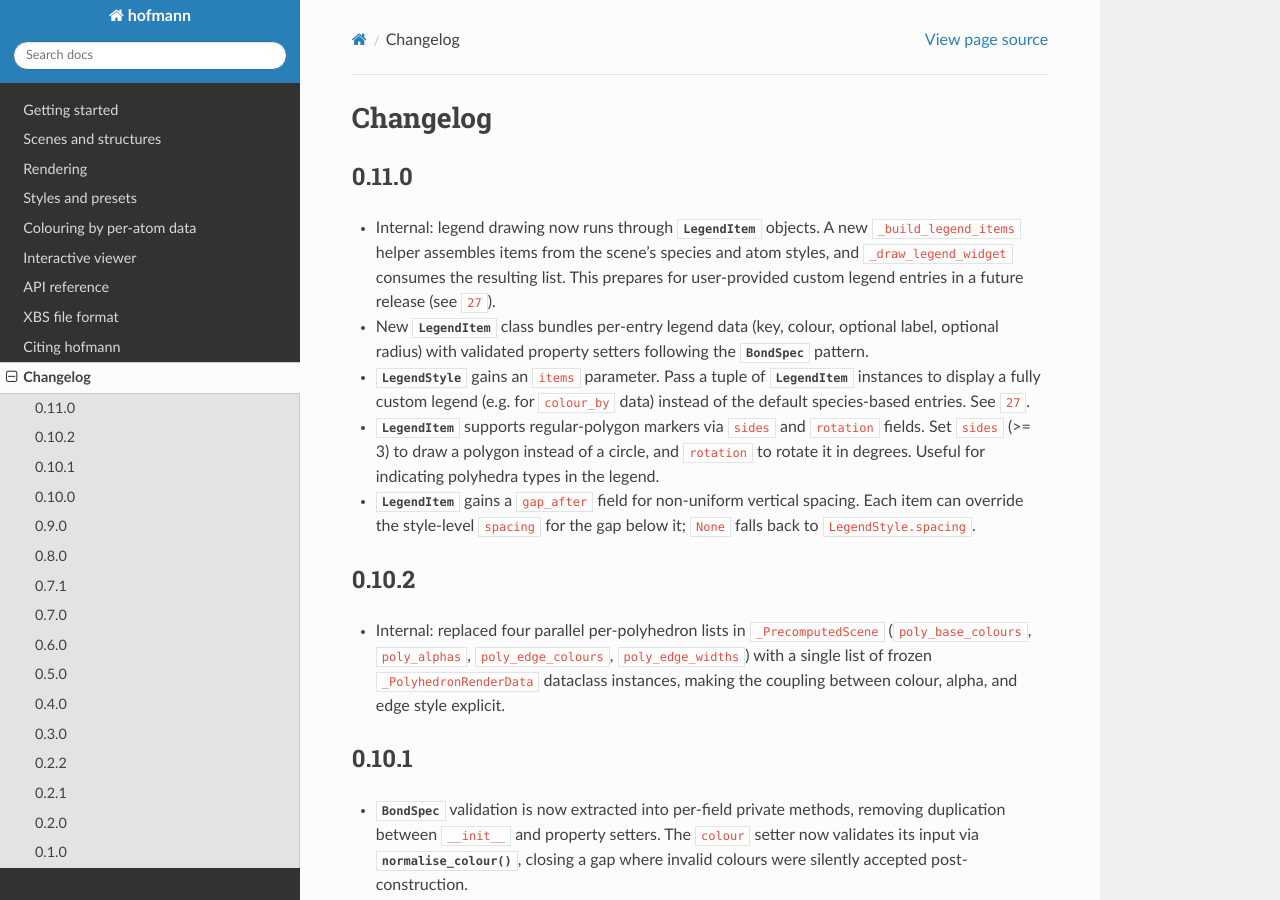
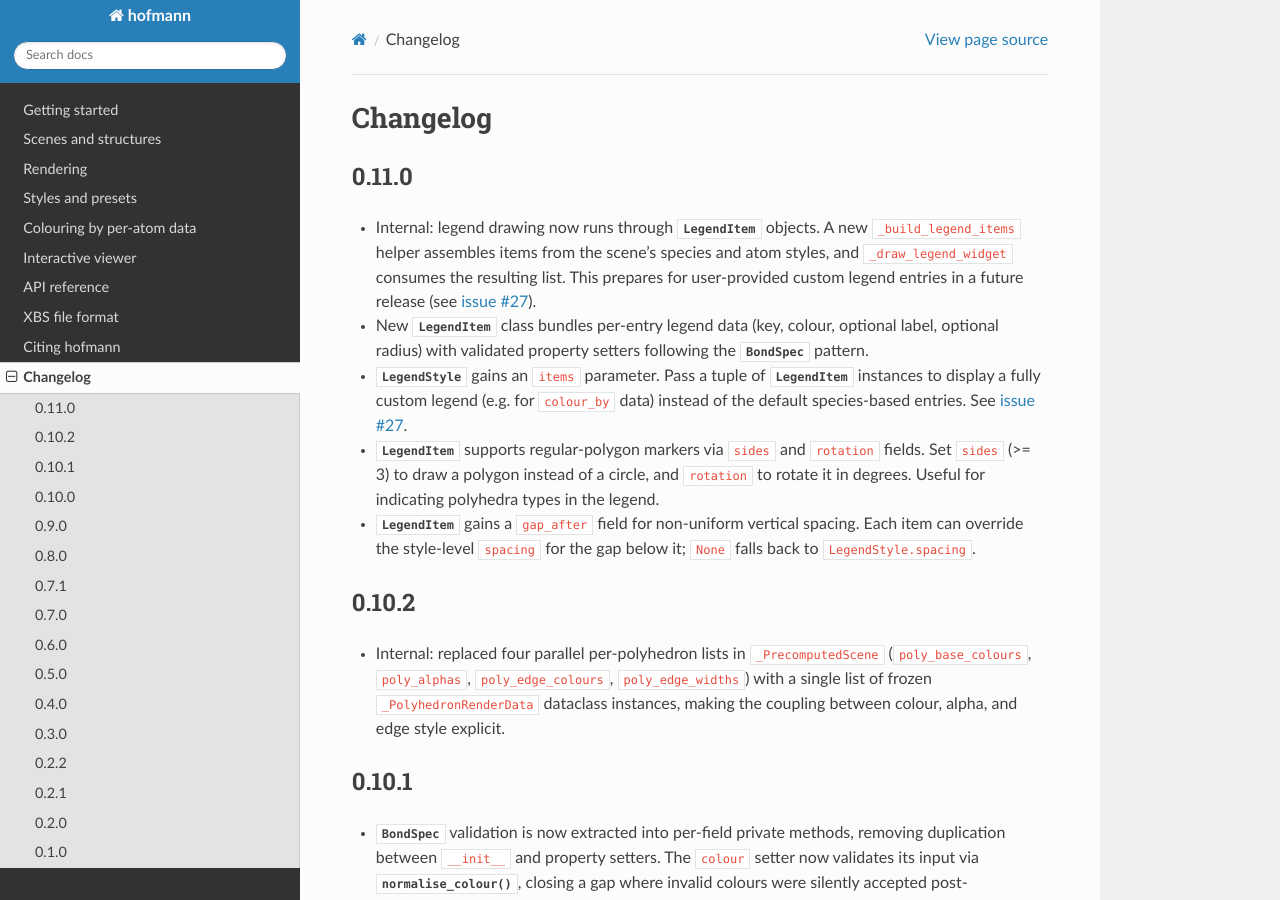
Before and after one commit to bjmorgan/hofmann, a Sphinx documentation site: the page built from docs/changelog.rst, in a window 1280 px wide and 900 px high. Built offline with Sphinx 7.4.7 and the Read the Docs theme 3.1.0, drawn with Linux system fonts in a browser that asks for light colours; cross-references to code outside the pages are shown as plain code.

Commit message:
Configure sphinx.ext.extlinks for :issue: role
Adds the extlinks extension so :issue:\`27\` in the changelog renders
as a link to the GitHub issue tracker.

```diff
--- a/docs/conf.py
+++ b/docs/conf.py
@@ -9,10 +9,17 @@ extensions = [
     "sphinx.ext.autodoc",
     "sphinx.ext.napoleon",
     "sphinx.ext.intersphinx",
+    "sphinx.ext.extlinks",
     "sphinx.ext.viewcode",
     "matplotlib.sphinxext.plot_directive",
     "sphinx_autodoc_typehints",
 ]
+
+# -- External links (for :issue:`N` shorthand) -------------------------------
+
+extlinks = {
+    "issue": ("https://github.com/bjmorgan/hofmann/issues/%s", "issue #%s"),
+}
 
 # -- General configuration ---------------------------------------------------
 
```
